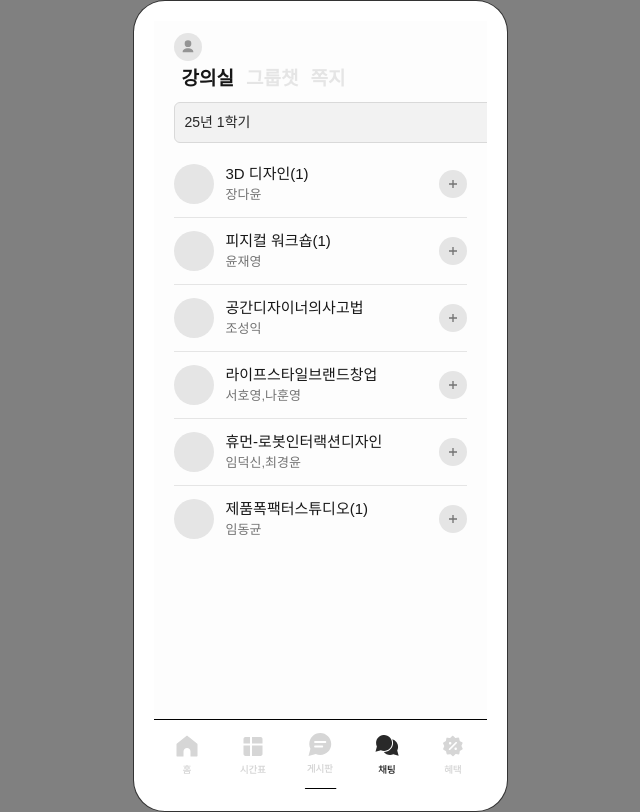
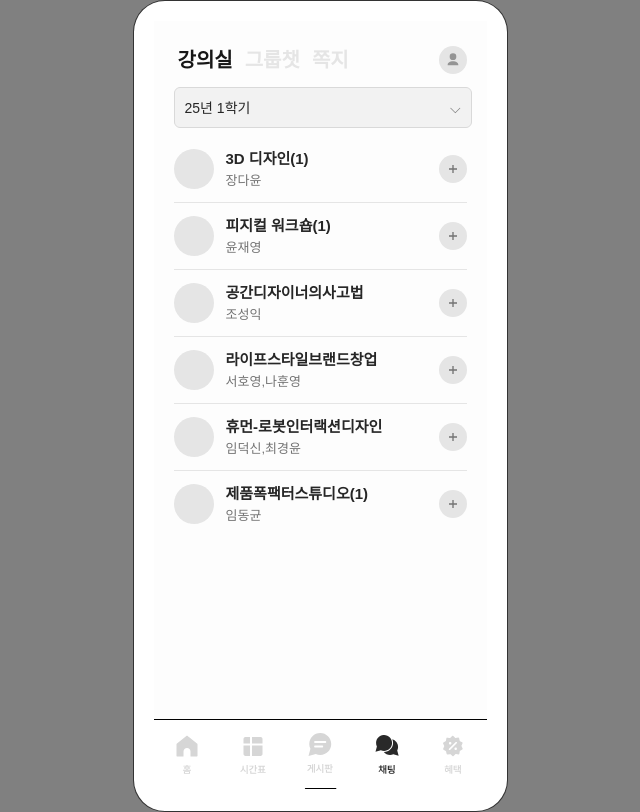
Before and after one commit to CEOS-Developers/react-messenger-22nd, a React (Vite) app in the folder react-messenger/: page /chat in a window 1280 px wide. Shown: the whole page, without its empty margins (320-960 px from the left). Built offline with nearby package versions, Linux system fonts and the light colour scheme; a web font is replaced by a local one.

Commit message:
Desing: 1차 자체 수정

```diff
--- a/react-messenger/src/App.css
+++ b/react-messenger/src/App.css
@@ -28,6 +28,7 @@
   border: 1px solid rgba(0, 0, 0, 0.8);
   margin: 0 auto;
   padding: 20px;
+  overflow: hidden;
 }
 
 :root {
--- a/react-messenger/src/components/Dropdown.tsx
+++ b/react-messenger/src/components/Dropdown.tsx
@@ -47,7 +47,7 @@ export default function Dropdown({
       <button
         type="button"
         onClick={() => setOpen((v) => !v)}
-        className={`w-[336px] h-[41px] ${surfaceClass}
+        className={`w-[298px] h-[41px] ${surfaceClass}
         rounded-md border border-[#D9D9D9]
         px-[10px] py-2
         text-sm text-neutral-800
@@ -68,7 +68,7 @@ export default function Dropdown({
       {/* 옵션 목록 (top: 38px, w 100%, max-h 200px, 스크롤) */}
       <ul
         role="listbox"
-        className={`absolute left-0 z-10 w-[336px]
+        className={`absolute left-0 z-10 w-[298px]
         mt-[10px] rounded-md bg-[#FEFEFE]
         text-sm shadow-md overflow-y-auto
         transition-all ${open ? "max-h-[200px] border border-[#CCCCCC]" : "max-h-0 border-0"}
--- a/react-messenger/src/components/pages/Chat.tsx
+++ b/react-messenger/src/components/pages/Chat.tsx
@@ -23,11 +23,18 @@ export default function Chat() {
       <header className="px-5 pt-3 pb-2">
         {/* 타이틀 줄 */}
         <div className="flex items-center justify-between">
+          {/* 탭 (비활성 톤) */}
+          <div className="mt-1 flex items-center gap-3 m-1 py-2 font-semibold text-neutral-400 text-[19px]">
+            <span className="text-neutral-900 text-[20px]">강의실</span>
+            <span className="text-neutral-200 text-[20px]">그룹챗</span>
+            <span className="text-neutral-200 text-[20px]">쪽지</span>
+          </div>
           {/* 우측 프로필/설정 아이콘 (플레이스홀더) */}
           <button
             type="button"
-            className="h-7 w-7 rounded-full bg-neutral-200 flex items-center justify-center text-neutral-500"
+            className="h-7 w-7 rounded-full bg-neutral-200 flex items-center justify-center text-neutral-500 hover:bg-gray-500"
             aria-label="profile"
+            onClick={()=> {}}
           >
             <svg width="16" height="16" viewBox="0 0 24 24" className="opacity-70">
               <path
@@ -38,12 +45,7 @@ export default function Chat() {
           </button>
         </div>
 
-        {/* 탭 (비활성 톤) */}
-        <div className="mt-1 flex items-center gap-3 m-2 font-semibold text-neutral-400 text-[19px]">
-          <span className="text-neutral-900">강의실</span>
-          <span className="text-neutral-200">그룹챗</span>
-          <span className="text-neutral-200">쪽지</span>
-        </div>
+
         <Dropdown
           data={semesters}
           value={semester}
@@ -66,7 +68,7 @@ export default function Chat() {
                 <div className="h-10 w-10 rounded-full bg-neutral-200 shrink-0" />
                 {/* 타이틀/이름 */}
                 <div className="flex-1 text-left">
-                  <div className="text-[15px] text-neutral-900">{r.title}</div>
+                  <div className="text-[15px] font-semibold text-neutral-800">{r.title}</div>
                   <div className="text-[13px] text-neutral-500">{r.name}</div>
                 </div>
                 {/* 우측 + 아이콘 (회색 버튼) */}
--- a/react-messenger/src/components/pages/ChatRoom.tsx
+++ b/react-messenger/src/components/pages/ChatRoom.tsx
@@ -52,9 +52,10 @@ export default function ChatRoom() {
     const min = now.getMinutes();
     const ampm = hour < 12 ? "오전" : "오후";
     const ampmHour = String(((hour + 11) % 12) + 1);
+    const minPadding = String(min).padStart(2,"0");
     setMessages((prev) => [
       ...prev,
-      { id: Date.now(), user: "me", text: v, time: `${ampm} ${ampmHour}: ${min}` },
+      { id: Date.now(), user: "me", text: v, time: `${ampm} ${ampmHour}:${minPadding}` },
     ]);
     setInput("");
     if (inputRef.current) {
@@ -130,27 +131,26 @@ export default function ChatRoom() {
               <div className={`flex ${mine ? "justify-end" : "justify-start"}`}>
                 {/* 상대 메시지는 아바타+이름 렌더 */}
                 {!mine && (
-                  <div className="mr-2 shrink-0 flex items-center translate-y-1">
+                  <div className="mr-2 shrink-0 flex items-start gap-2 translate-y-1 ">
                     <img
                       src={m.url || "/icons/defaultProfile.svg"}
                       alt={m.name || "상대"}
-                      className="w-7 h-7 rounded-full bg-gray-300"
+                      className="w-5.5 h-7 rounded-full "
                     />
-                    <span className="mt-1 text-[10px] text-gray-500 max-w-[64px] truncate">
+                    <span className="mt-1 text-[10px] text-gray-500 max-w-[70px] truncate">
                       {m.name || "상대"}
                     </span>
                   </div>
                 )}
               </div>
               {/* 말풍선 + 시간 */}
-              <div className={`flex items-end gap-1 ${mine ? "flex-row-reverse" : "flex-row"}`}>
+              <div className={`flex flex-col items-end gap-1 ${mine ? "flex-row-reverse" : "flex-row"}`}>
                 {" "}
-                {/* [changed] */}
                 <span
                   className={[
                     "inline-block",
                     "rounded-2xl px-3 py-2 text-[13px] leading-5",
-                    "max-w-[78vw]",
+                    "max-w-[230px]",
                     mine
                       ? "bg-white border border-gray-200 text-gray-800"
                       : "bg-gray-100 text-gray-700",
@@ -182,7 +182,7 @@ export default function ChatRoom() {
             ref={inputRef}
             className="flex-1 min-w-0 resize-none outline-none text-[13px] leading-5 max-h-[120px]
                        py-3"
-            placeholder="다른 수강생과 대화해보세요!!!!!!!!!!!!!!!!"
+            placeholder="다른 수강생과 대화해보세요"
             value={input}
             rows={1}
             onChange={(e) => onChangeInput(e.target.value)}
```
